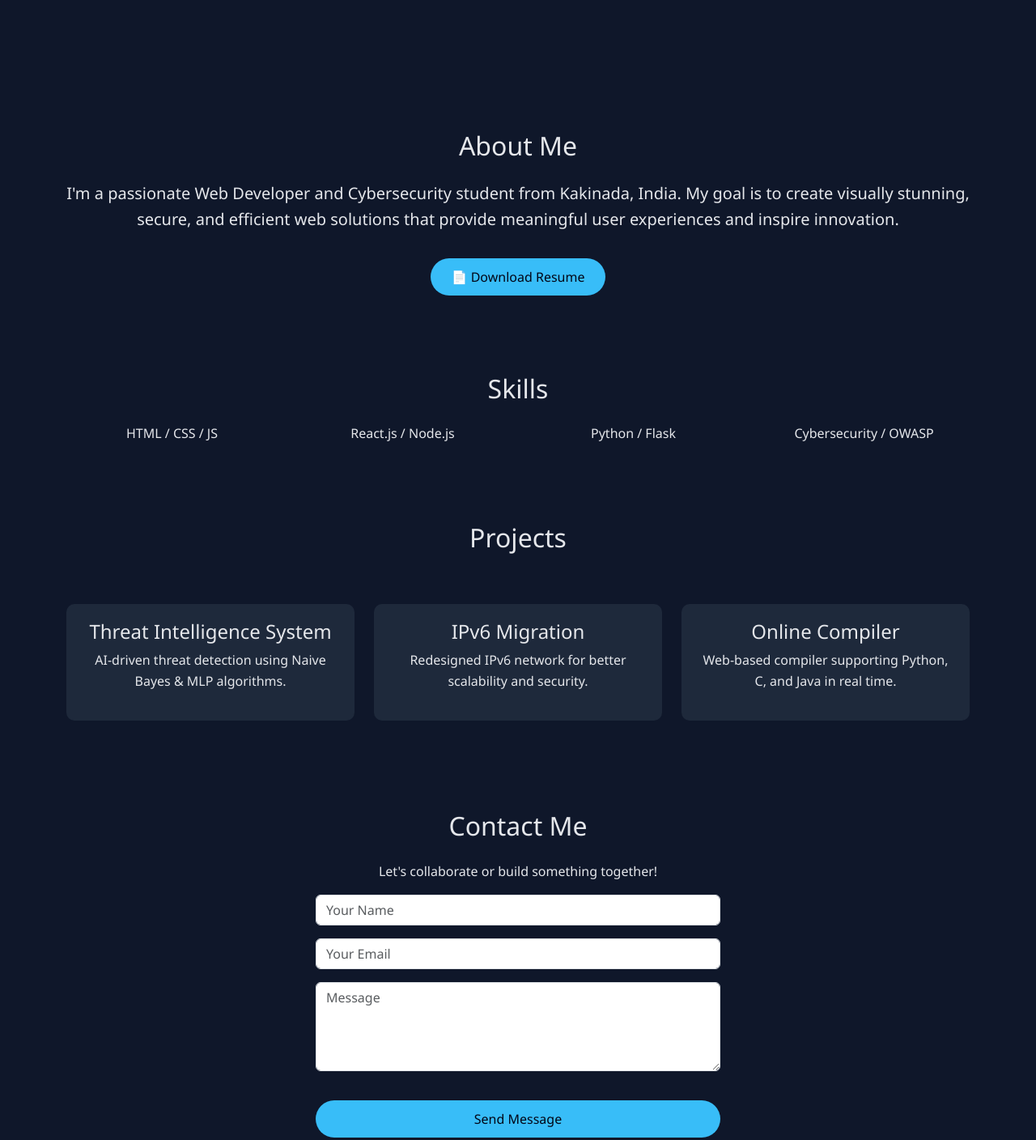
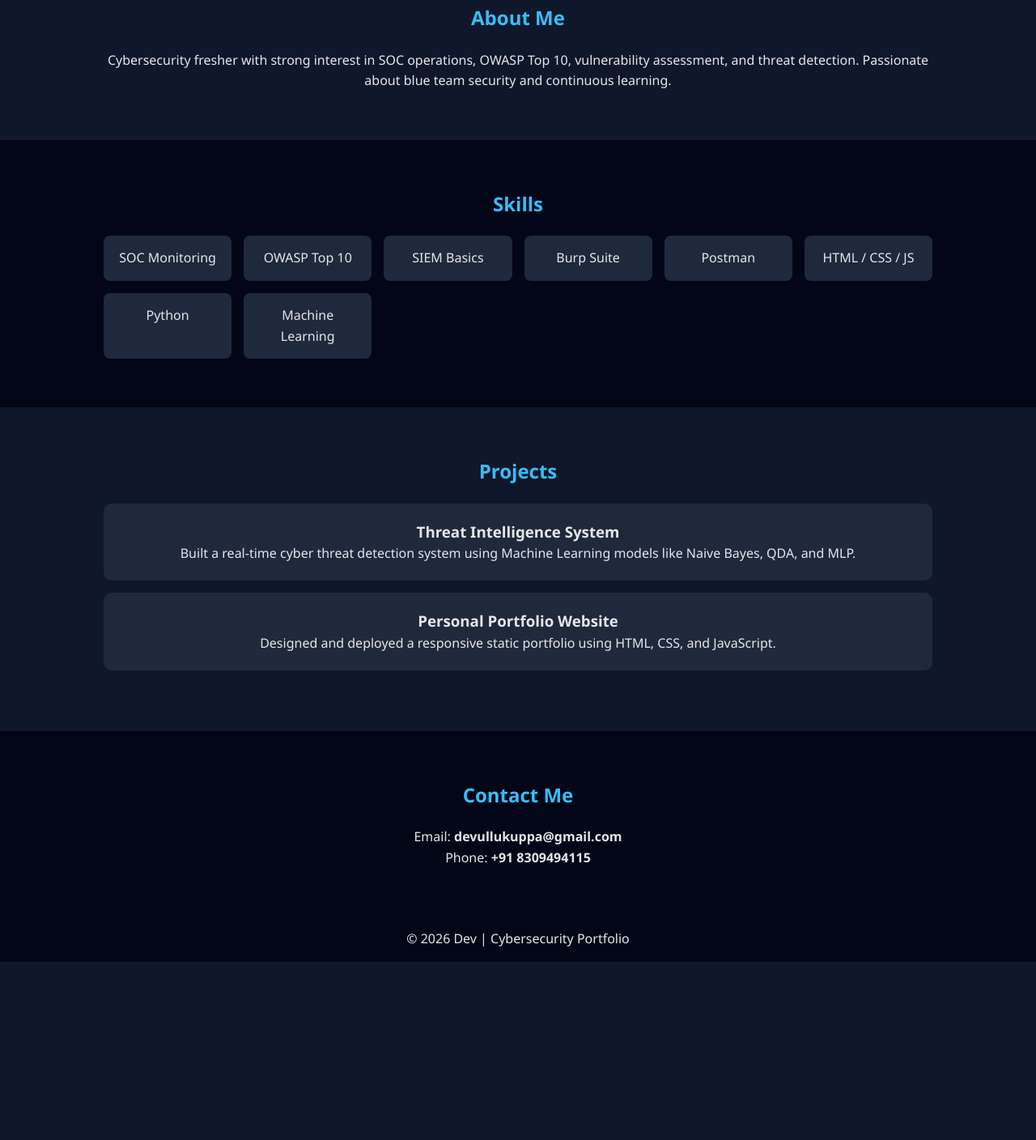
Before and after one commit to Kuppadevullu/portfolio, a plain HTML site: page index.html in a window 1280 px wide. Shown: the part 845-2253 px from the top of the page at 81% size. After the commit the page ends 2033 px from the top, so only its background shows below. Drawn offline with nearby package versions, Linux system fonts and the light colour scheme; files that its build step writes are made by us from their sources.

Commit message:
Update index.html

```diff
--- a/index.html
+++ b/index.html
@@ -2,110 +2,89 @@
 <html lang="en">
 <head>
   <meta charset="UTF-8" />
-  <meta name="viewport" content="width=device-width, initial-scale=1.0" />
-  <title>Kuppa Devullu — Web Developer Portfolio</title>
-  <link rel="stylesheet" href="https://cdn.jsdelivr.net/npm/bootstrap@5.3.3/dist/css/bootstrap.min.css" />
-  <link rel="stylesheet" href="assets/style.css" />
+  <meta name="viewport" content="width=device-width, initial-scale=1.0"/>
+  <title>Dev | Cybersecurity Portfolio</title>
+  <link rel="stylesheet" href="style.css"/>
 </head>
 <body>
 
-  <!-- Background -->
-  <div id="bg-overlay"></div>
-  <canvas id="bgParticles"></canvas>
-
-  <!-- Header -->
-  <header class="navbar navbar-dark fixed-top glass-nav">
-    <div class="container">
-      <a href="#" class="navbar-brand fw-bold fs-4">Kuppa Devullu</a>
-      <nav>
-        <a href="#about" class="nav-link">About</a>
-        <a href="#skills" class="nav-link">Skills</a>
-        <a href="#projects" class="nav-link">Projects</a>
-        <a href="#contact" class="nav-link">Contact</a>
-      </nav>
-    </div>
+  <!-- Navbar -->
+  <header>
+    <nav class="navbar">
+      <h2 class="logo">Dev</h2>
+      <ul class="nav-links">
+        <li><a href="#home">Home</a></li>
+        <li><a href="#about">About</a></li>
+        <li><a href="#skills">Skills</a></li>
+        <li><a href="#projects">Projects</a></li>
+        <li><a href="#contact">Contact</a></li>
+      </ul>
+    </nav>
   </header>
 
   <!-- Hero -->
-  <section id="hero" class="vh-100 d-flex align-items-center justify-content-center flex-column text-center">
-    <img src="assets/profile.jpg" class="profile-img mb-3" alt="Kuppa Devullu" />
-    <h1 class="neon-text mb-2">Hi, I'm <span>Kuppa Devullu</span></h1>
-    <p class="lead">Web Developer & Cybersecurity Enthusiast</p>
-    <div class="mt-3">
-      <a href="#projects" class="btn btn-neon me-2">View My Work</a>
-      <a href="#contact" class="btn btn-outline-light">Hire Me</a>
-    </div>
+  <section id="home" class="hero">
+    <h1 class="fade-in">Hi, I'm <span>Dev</span></h1>
+    <p class="slide-in">Cybersecurity Fresher | SOC Analyst Aspirant</p>
+    <a href="#contact" class="btn">Hire Me</a>
   </section>
 
   <!-- About -->
-  <section id="about" class="py-5 glass-section">
-    <div class="container text-center">
-      <h2 class="mb-4 section-title">About Me</h2>
-      <p class="lead">
-        I'm a passionate Web Developer and Cybersecurity student from Kakinada, India.
-        My goal is to create visually stunning, secure, and efficient web solutions
-        that provide meaningful user experiences and inspire innovation.
-      </p>
-      <a href="resume.pdf" class="btn btn-neon mt-3" download>📄 Download Resume</a>
-    </div>
+  <section id="about" class="section">
+    <h2>About Me</h2>
+    <p>
+      Cybersecurity fresher with strong interest in SOC operations, OWASP Top 10,
+      vulnerability assessment, and threat detection. Passionate about blue team
+      security and continuous learning.
+    </p>
   </section>
 
   <!-- Skills -->
-  <section id="skills" class="py-5 text-center">
-    <div class="container">
-      <h2 class="mb-4 section-title">Skills</h2>
-      <div class="row gy-4">
-        <div class="col-md-3"><div class="skill-box">HTML / CSS / JS</div></div>
-        <div class="col-md-3"><div class="skill-box">React.js / Node.js</div></div>
-        <div class="col-md-3"><div class="skill-box">Python / Flask</div></div>
-        <div class="col-md-3"><div class="skill-box">Cybersecurity / OWASP</div></div>
-      </div>
+  <section id="skills" class="section dark">
+    <h2>Skills</h2>
+    <div class="skills-grid">
+      <div class="skill">SOC Monitoring</div>
+      <div class="skill">OWASP Top 10</div>
+      <div class="skill">SIEM Basics</div>
+      <div class="skill">Burp Suite</div>
+      <div class="skill">Postman</div>
+      <div class="skill">HTML / CSS / JS</div>
+      <div class="skill">Python</div>
+      <div class="skill">Machine Learning</div>
     </div>
   </section>
 
   <!-- Projects -->
-  <section id="projects" class="py-5 glass-section">
-    <div class="container text-center">
-      <h2 class="mb-5 section-title">Projects</h2>
-      <div class="row gy-4">
-        <div class="col-md-4">
-          <div class="project-card">
-            <h4>Threat Intelligence System</h4>
-            <p>AI-driven threat detection using Naive Bayes & MLP algorithms.</p>
-          </div>
-        </div>
-        <div class="col-md-4">
-          <div class="project-card">
-            <h4>IPv6 Migration</h4>
-            <p>Redesigned IPv6 network for better scalability and security.</p>
-          </div>
-        </div>
-        <div class="col-md-4">
-          <div class="project-card">
-            <h4>Online Compiler</h4>
-            <p>Web-based compiler supporting Python, C, and Java in real time.</p>
-          </div>
-        </div>
-      </div>
+  <section id="projects" class="section">
+    <h2>Projects</h2>
+
+    <div class="project-card">
+      <h3>Threat Intelligence System</h3>
+      <p>
+        Built a real-time cyber threat detection system using Machine Learning
+        models like Naive Bayes, QDA, and MLP.
+      </p>
+    </div>
+
+    <div class="project-card">
+      <h3>Personal Portfolio Website</h3>
+      <p>
+        Designed and deployed a responsive static portfolio using HTML, CSS, and JavaScript.
+      </p>
     </div>
   </section>
 
   <!-- Contact -->
-  <section id="contact" class="py-5 text-center">
-    <div class="container">
-      <h2 class="mb-4 section-title">Contact Me</h2>
-      <p>Let's collaborate or build something together!</p>
-      <form id="contactForm" class="mx-auto mt-3" style="max-width:500px">
-        <input type="text" class="form-control mb-3" placeholder="Your Name" required />
-        <input type="email" class="form-control mb-3" placeholder="Your Email" required />
-        <textarea class="form-control mb-3" rows="4" placeholder="Message" required></textarea>
-        <button class="btn btn-neon w-100" type="submit">Send Message</button>
-      </form>
-    </div>
+  <section id="contact" class="section dark">
+    <h2>Contact Me</h2>
+    <p>Email: <strong>devullukuppa@gmail.com</strong></p>
+    <p>Phone: <strong>+91 8309494115</strong></p>
   </section>
 
+  <footer>
+    <p>© 2026 Dev | Cybersecurity Portfolio</p>
+  </footer>
 
-
-  <script src="assets/script.js"></script>
+  <script src="script.js"></script>
 </body>
 </html>
```
